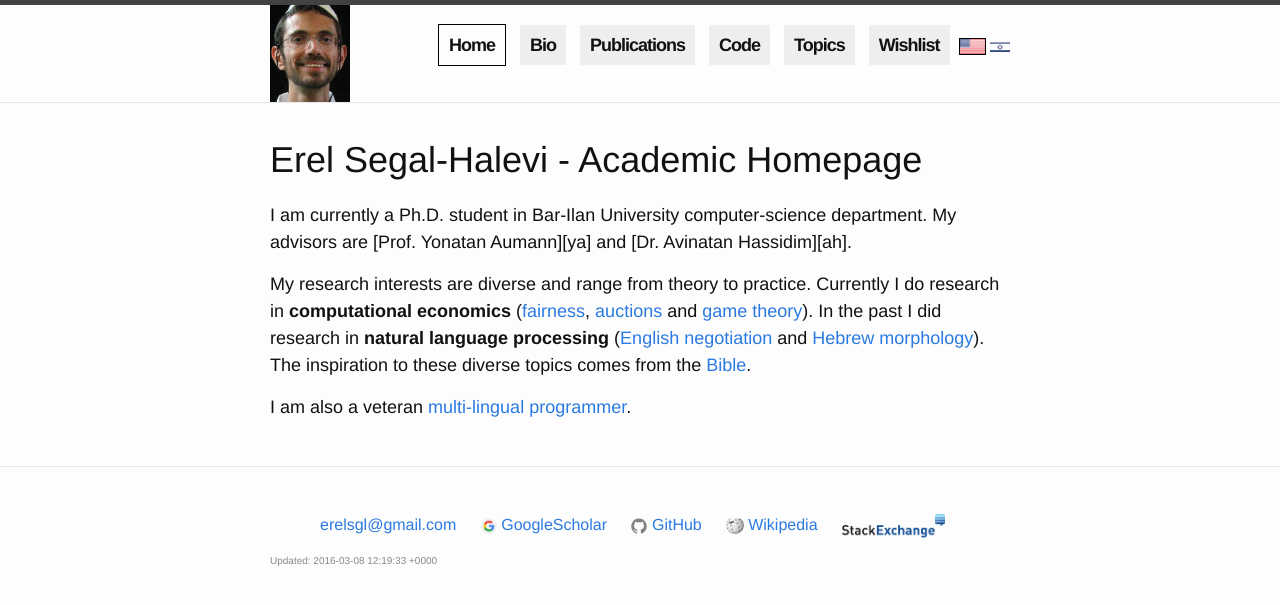
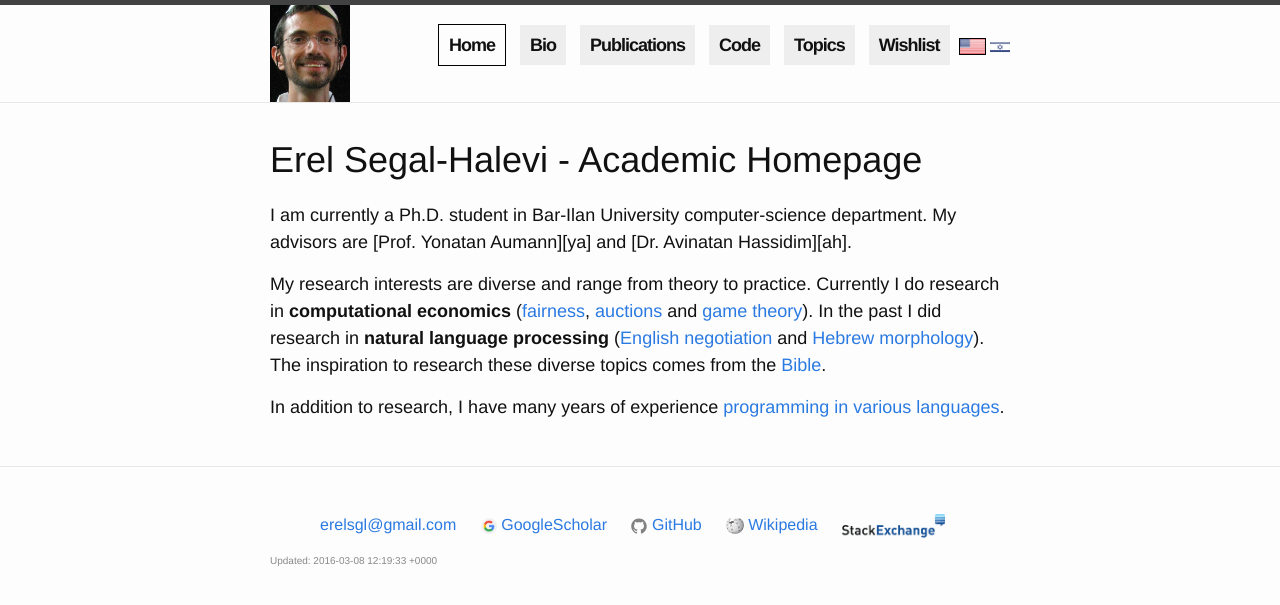
Before and after one commit to erelsgl/erelsgl.github.io, a Jekyll site: the page built from pages/en/about.md, in a window 1280 px wide. Shown: the top 605 px of the page. Built offline with Jekyll 4.4.1, drawn with Linux system fonts in a browser that asks for light colours.

Commit message:
Update about.md

```diff
--- a/pages/en/about.md
+++ b/pages/en/about.md
@@ -10,9 +10,9 @@ I am currently a Ph.D. student in Bar-Ilan University computer-science departmen
 My advisors are [Prof. Yonatan Aumann][ya] and [Dr. Avinatan Hassidim][ah].
 
 My research interests are diverse and range from theory to practice. Currently I do research in **computational economics** ([fairness][1],  [auctions][2] and [game theory][3]). In the past I did research in **natural language processing** ([English negotiation][4] and [Hebrew morphology][5]).
-The inspiration to these diverse topics comes from the [Bible][7].
+The inspiration to research these diverse topics comes from the [Bible][7].
 
-I am also a veteran [multi-lingual programmer][6].
+In addition to research, I have many years of experience [programming in various languages][6].
 
 [1]: {{site.baseurl}}/topics/{{page.lang}}/fairness
 [2]: {{site.baseurl}}/topics/{{page.lang}}/auctions
```
